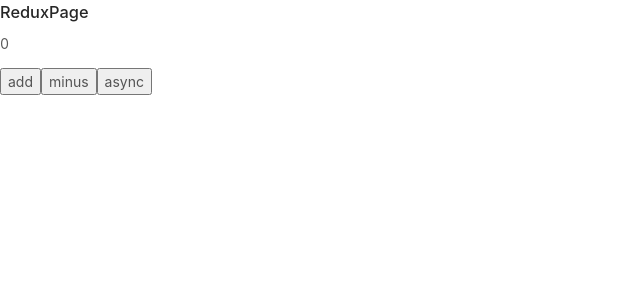
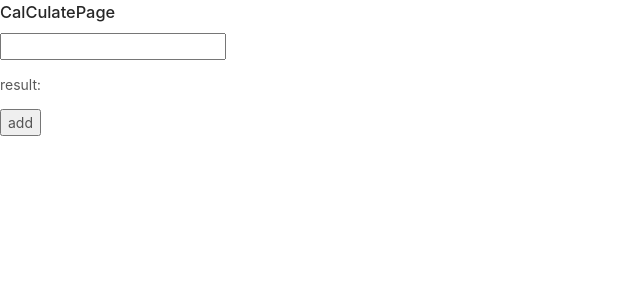
Before and after one commit to Protagonistss/react-explore, a React (Create React App) app: page / in a window 1280 px wide. Shown: the top 300 px of the page, without its empty margins (0-640 px from the left). Built offline with nearby package versions, Linux system fonts and the light colour scheme.

Commit message:
feature:calculate

```diff
--- a/src/App.js
+++ b/src/App.js
@@ -7,7 +7,8 @@ import React from "react";
 
 // import CusFormPage from "./page/cus-form/CusForm";
 // import ContextPage from "./page/context/ContextPage";
-import ReduxPage from "./page/redux-case/ReduxPage";
+// import ReduxPage from "./page/redux-case/ReduxPage";
+import Calculate from "./page/redux-case/calculate/calculate";
 
 function App() {
   return (
@@ -19,7 +20,8 @@ function App() {
       {/* <CusFormPage></CusFormPage> */}
       {/* <CusDialogpage></CusDialogpage> */}
       {/* <ContextPage></ContextPage> */}
-      <ReduxPage></ReduxPage>
+      {/* <ReduxPage></ReduxPage> */}
+      <Calculate></Calculate>
     </div>
   );
 }
--- /dev/null
+++ b/src/page/redux-case/calculate/calculate.js
@@ -0,0 +1,46 @@
+import React, { Component } from "react";
+import store from "./reducer";
+import FormCreate from "../../../components/FormCreate";
+
+const inputRules = { require: true, message: "enter your calculate value" };
+
+@FormCreate
+class CalculatePage extends Component {
+  constructor(props) {
+    super(props);
+  }
+  validate = () => {};
+  add = () => {
+    const { getFieldValue, validateField } = this.props;
+    // validateField((errors, value) => {
+    //   if (errors) {
+    //     console.log("1111", errors);
+    //     store.dispatch({ type: "ADD", input: getFieldValue("input") - 0 });
+    //   } else {
+    //     console.log("aaaaa", errors);
+    //   }
+    // });
+    store.dispatch({ type: "ADD", input: getFieldValue("input") - 0 });
+    this.validate(() => {});
+  };
+  componentDidMount() {
+    store.subscribe(() => {
+      this.forceUpdate();
+    });
+  }
+  render() {
+    const { getFieldDecorator } = this.props;
+    return (
+      <div>
+        <h3>CalCulatePage</h3>
+        {getFieldDecorator("input", { rules: [inputRules] })(<input></input>)}
+
+        <p>result:{store.getState()}</p>
+
+        <button onClick={this.add}>add</button>
+      </div>
+    );
+  }
+}
+
+export default CalculatePage;
--- /dev/null
+++ b/src/page/redux-case/calculate/reducer.js
@@ -0,0 +1,11 @@
+import { createStore } from "redux";
+
+function calculateReducer(state = 0, action) {
+  switch (action.type) {
+    case "ADD":
+      return state + action.input;
+  }
+}
+
+const store = createStore(calculateReducer);
+export default store;
```
